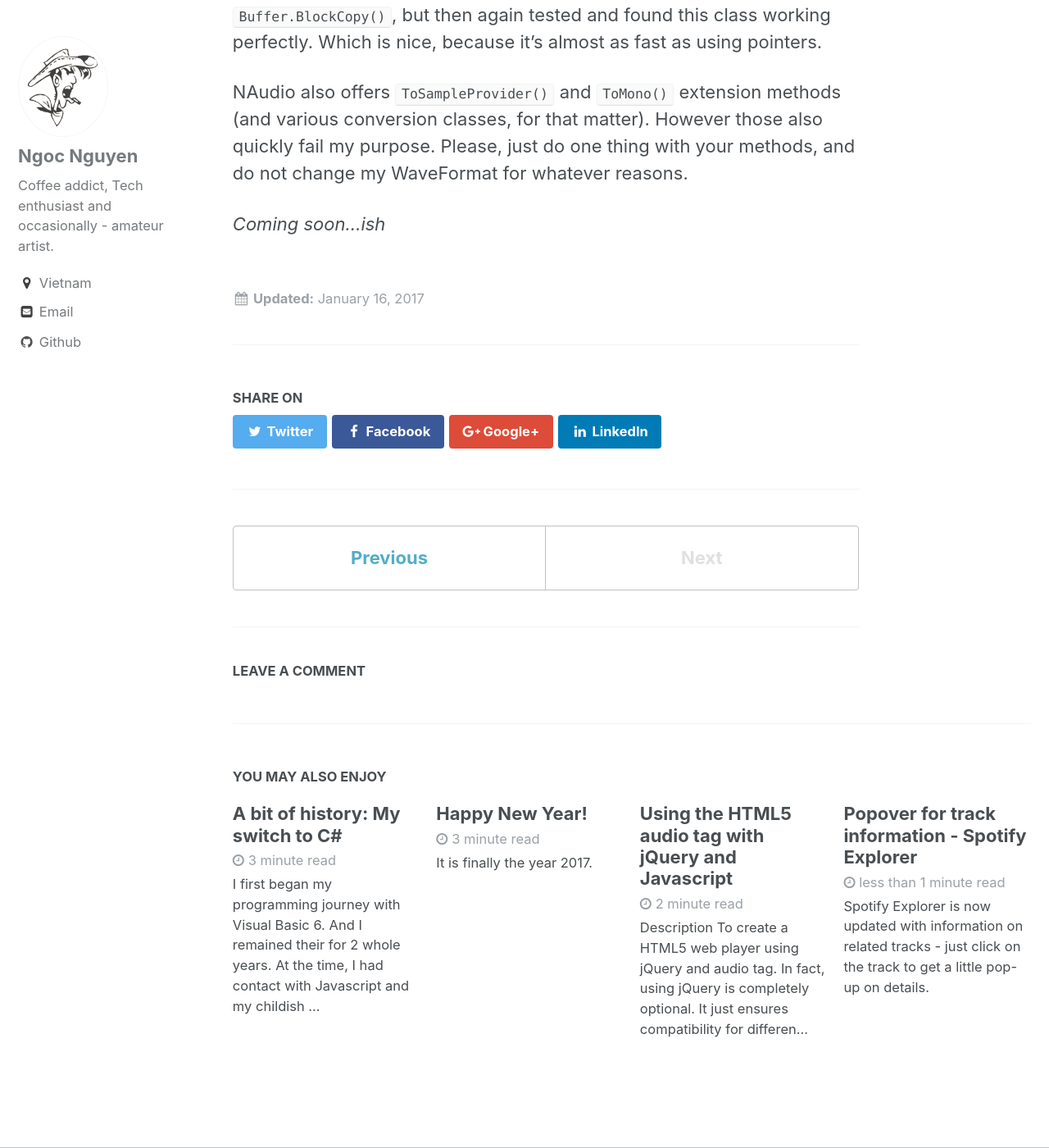
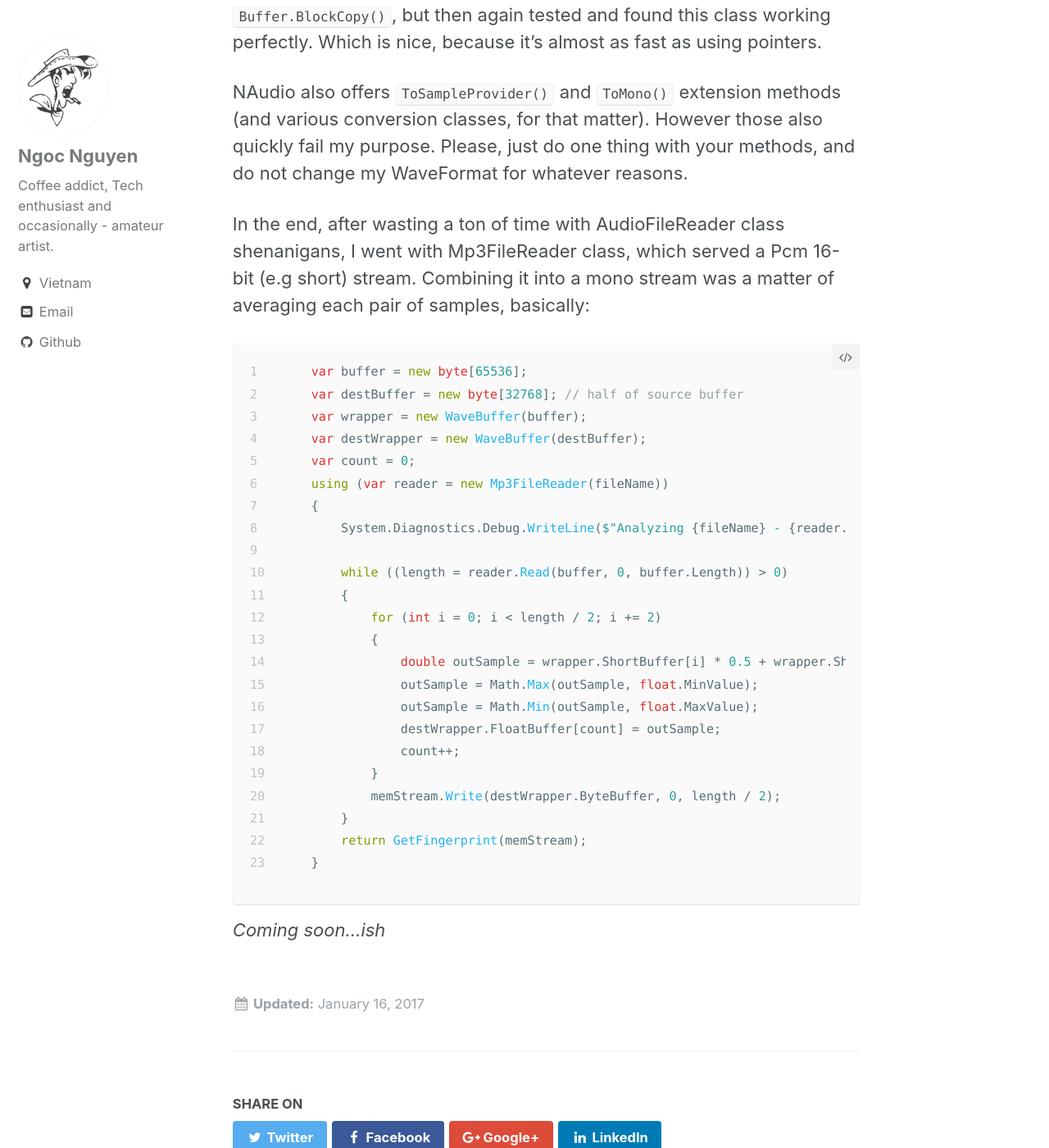
Before and after one commit to luungoc2005/luungoc2005-github-io-old, a Jekyll site: the page built from _posts/2017-1-16-the-shazam-adventure.markdown, in a window 1280 px wide and 1400 px high, scrolled down 2303 px. Shown: the whole window at 82% size. Built offline with Jekyll 4.4.1, drawn with Linux system fonts in a browser that asks for light colours; comment, search, counter and statistics services are not loaded; some of the changed text lies outside the part shown.

Commit message:
Mp3 reading code

```diff
--- a/_posts/2017-1-16-the-shazam-adventure.markdown
+++ b/_posts/2017-1-16-the-shazam-adventure.markdown
@@ -39,4 +39,32 @@ Nevertheless, this class serves its purpose as long as I get the length calculat
 
 NAudio also offers `ToSampleProvider()` and `ToMono()` extension methods (and various conversion classes, for that matter). However those also quickly fail my purpose. Please, just do one thing with your methods, and do not change my WaveFormat for whatever reasons.
 
+In the end, after wasting a ton of time with AudioFileReader class shenanigans, I went with Mp3FileReader class, which served a Pcm 16-bit (e.g short) stream. Combining it into a mono stream was a matter of averaging each pair of samples, basically:
+
+{% highlight csharp linenos %}
+    var buffer = new byte[65536];
+    var destBuffer = new byte[32768]; // half of source buffer
+    var wrapper = new WaveBuffer(buffer);
+    var destWrapper = new WaveBuffer(destBuffer);
+    var count = 0;
+    using (var reader = new Mp3FileReader(fileName))
+    {
+        System.Diagnostics.Debug.WriteLine($"Analyzing {fileName} - {reader.WaveFormat.ToString()}");
+
+        while ((length = reader.Read(buffer, 0, buffer.Length)) > 0)
+        {
+            for (int i = 0; i < length / 2; i += 2)
+            {
+                double outSample = wrapper.ShortBuffer[i] * 0.5 + wrapper.ShortBuffer[i + 1] * 0.5;
+                outSample = Math.Max(outSample, float.MinValue);
+                outSample = Math.Min(outSample, float.MaxValue);
+                destWrapper.FloatBuffer[count] = outSample;
+                count++;
+            }
+            memStream.Write(destWrapper.ByteBuffer, 0, length / 2);
+        }
+        return GetFingerprint(memStream);
+    }
+{% endhighlight %}
+
 *Coming soon...ish*
```
